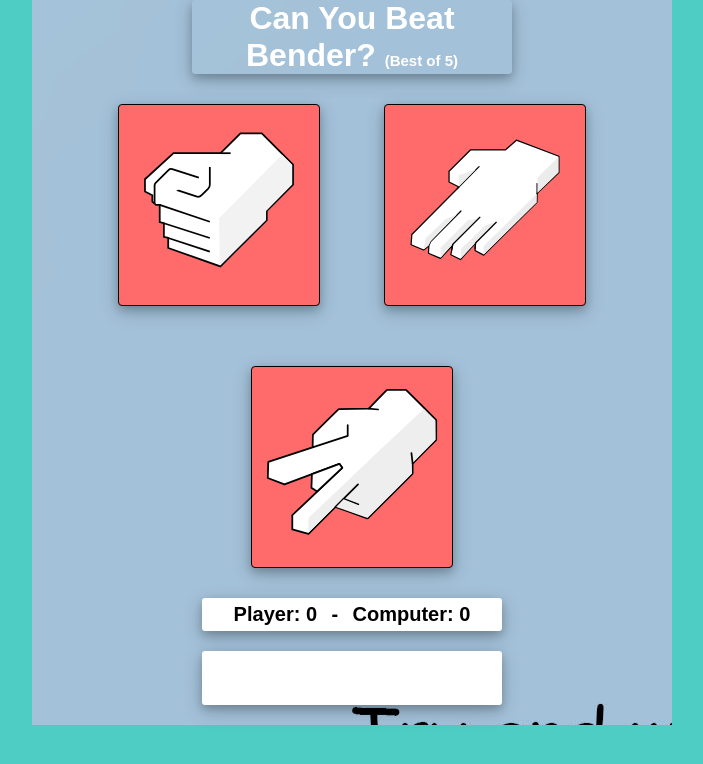
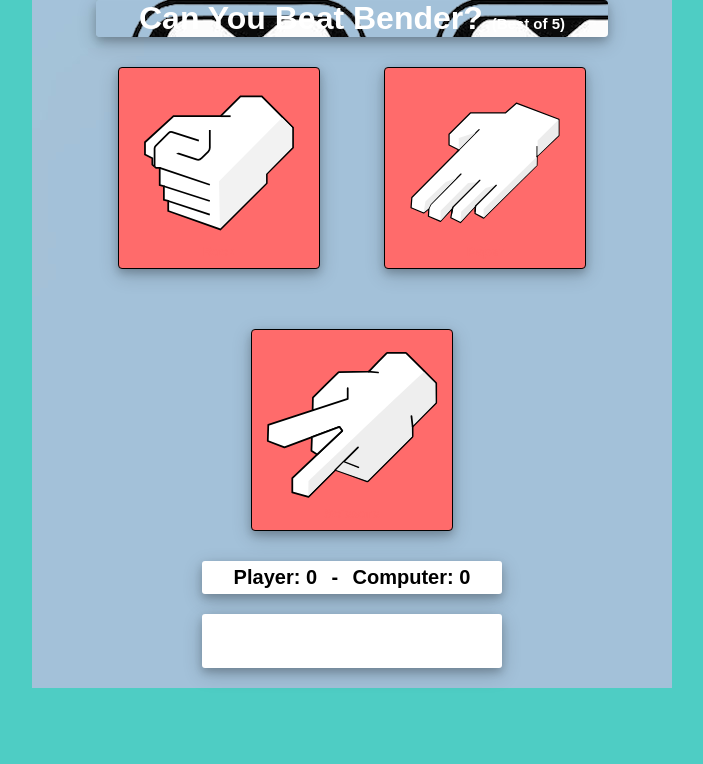
Before and after one commit to Jade808/canyoubeatbender, a plain HTML site: page index.html in a window 1280 px wide. Shown: the whole page, without its empty margins (288-991 px from the left). Drawn offline with Linux system fonts and the light colour scheme.

Commit message:
Update style.css

```diff
--- a/style.css
+++ b/style.css
@@ -11,8 +11,8 @@ body{
 }
 .title{
     border-radius: 4px;
-    background-image: url("bender.1.jpg");
-    width: 50%;
+    background-image: url("Screen Shot 2018-06-14 at 3.35.37 PM.png");
+    width: 80%;
     margin: 0 auto;
     box-shadow: 0 4px 8px 0 rgba(0, 0, 0, 0.2), 0 6px 20px 0 rgba(0, 0, 0, 0.19);
 }
```
